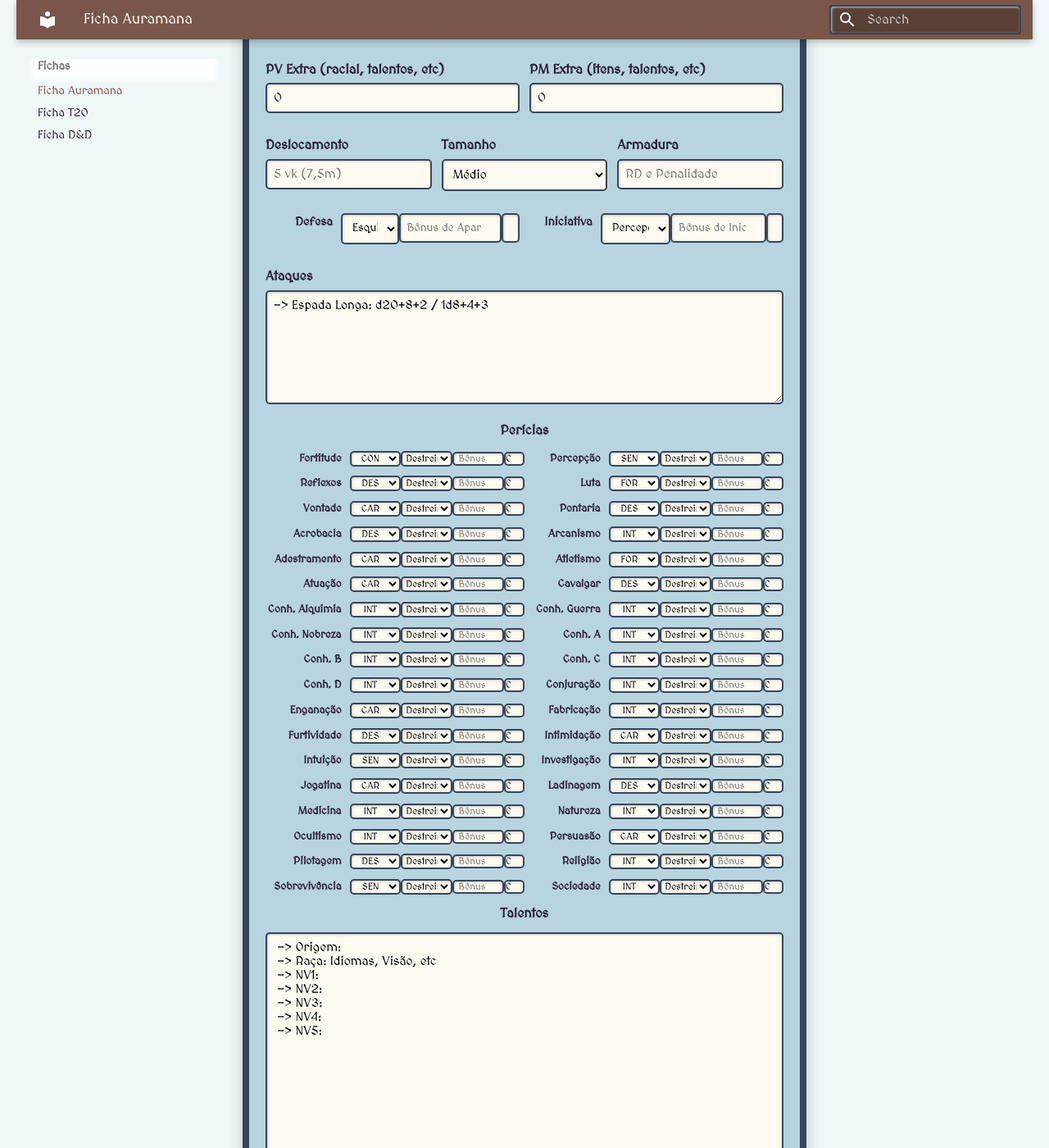
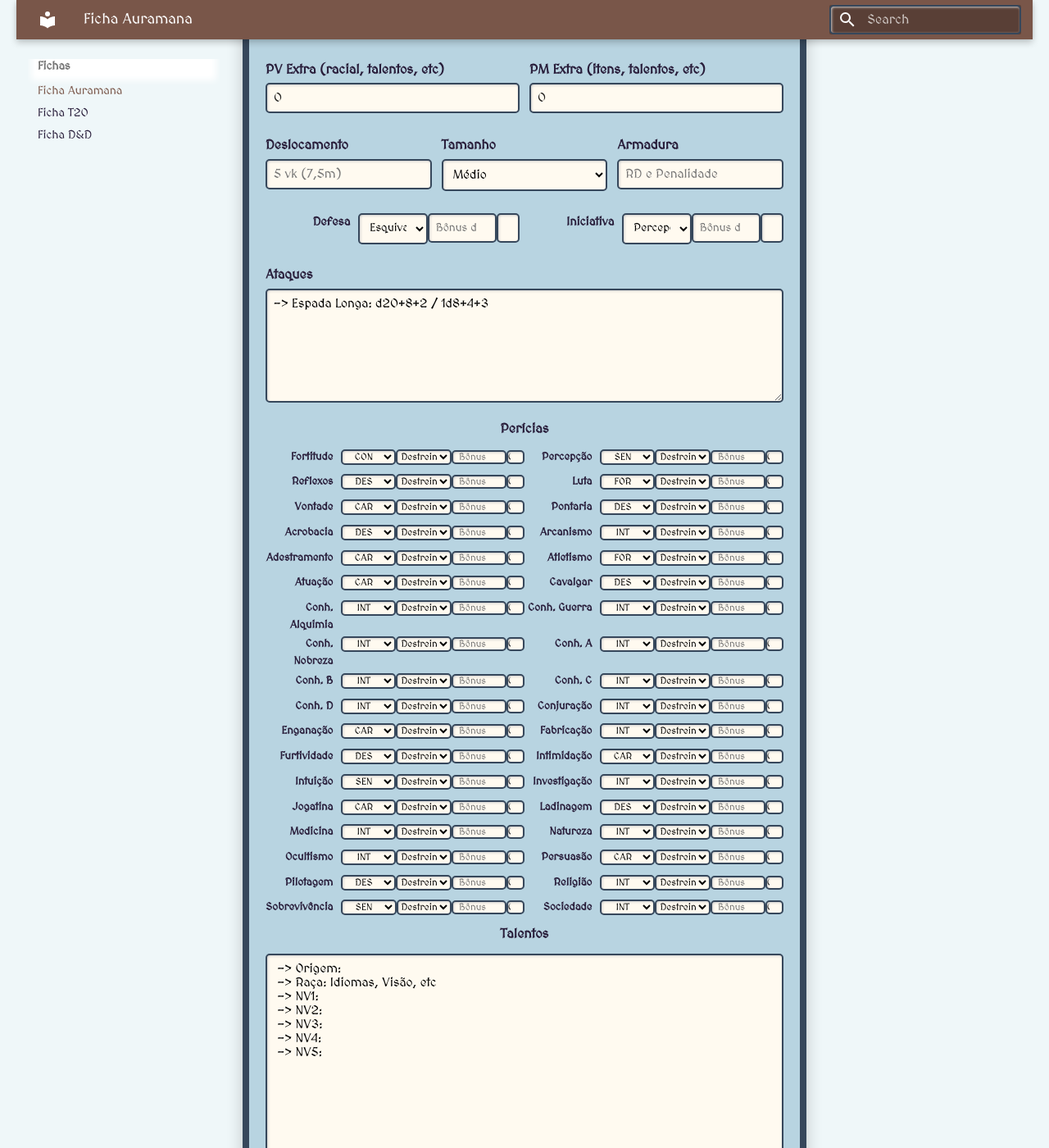
Before and after one commit to ozyssj/auramana-rpg, an MkDocs documentation site: the page built from docs/fichas/ficha.md, in a window 1280 px wide and 1400 px high, scrolled down 842 px. Shown: the whole window at 82% size. Built offline with MkDocs 1.6.1 and Material for MkDocs 9.7.7, drawn with Linux system fonts in a browser that asks for light colours.

Commit message:
teste margens

```diff
--- a/docs/fichas/ficha.md
+++ b/docs/fichas/ficha.md
@@ -154,7 +154,7 @@
         }
 
         .campo-pericia2 {
-            width: 25%;
+            width: 30%;
             text-align: center;
             padding-left: 0px;
             margin-top: 0px;
@@ -411,14 +411,14 @@
                 <div class="campo-pericia">
                     <label>Defesa</label>
                 </div>
-                <div class="campo">
+                <div class="campo-pericia2">
                     <select class="pericia-defesa">
                         <option value="Reflexos">Esquiva</option>
                         <option value="Fortitude">Vigor</option>
                         <option value="Vontade">Sanidade</option>
                     </select>
                 </div>
-                <div class="campo">
+                <div class="campo-pericia2">
                     <input type="number" class="aparo" placeholder="Bônus de Aparo">
                 </div>
                 <div class="campo-pericia3">
@@ -431,7 +431,7 @@
                 <div class="campo-pericia">
                     <label>Iniciativa</label>
                 </div>
-                <div class="campo">
+                <div class="campo-pericia2">
                     <select class="pericia-iniciativa">
                         <option value="Percepção">Percepção</option>
                         <option value="Reflexos">Reflexos</option>
@@ -445,7 +445,7 @@
                         <option value="Conh. C">Outro</option>
                     </select>
                 </div>
-                <div class="campo">
+                <div class="campo-pericia2">
                     <input type="number" class="bonus-iniciativa" placeholder="Bônus de Iniciativa">
                 </div>
                 <div class="campo-pericia3">
@@ -782,7 +782,7 @@
                 <div class="campo-pericia">
                     <label>CD Conjuração</label>
                 </div>
-                <div class="campo">
+                <div class="campo-pericia2">
                     <input type="number" class="bonus-conjuracao" placeholder="Bônus na CD de Conjuração">
                 </div>
                 <div class="campo-pericia3">
```
